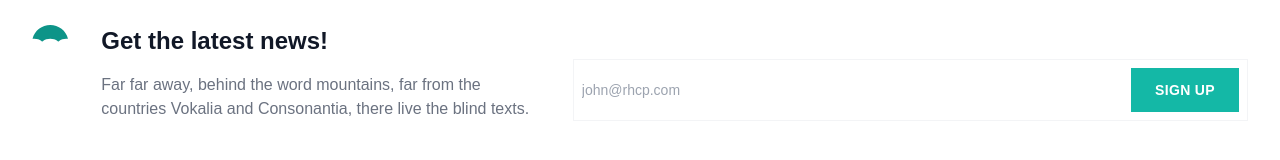
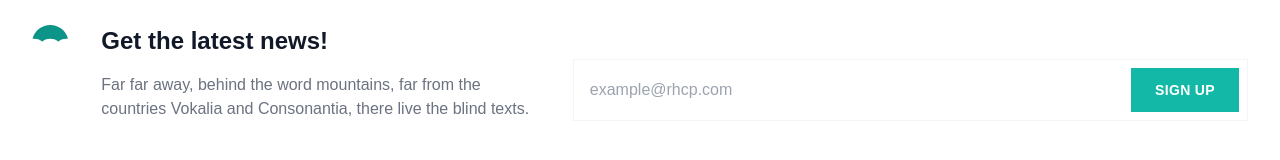
Before and after one commit to rishabhmishra9340/Udaan-Digital, a Next.js app: page / in a window 1280 px wide. Shown: the part 5877-6037 px from the top of the page. Built offline with nearby package versions, Linux system fonts and the light colour scheme.

Commit message:
UI changes

```diff
--- a/src/app/components/Footer.jsx
+++ b/src/app/components/Footer.jsx
@@ -69,8 +69,8 @@ export default function Footer() {
                     <input
                       type="email"
                       id="UserEmail"
-                      placeholder="john@rhcp.com"
-                      className="w-full border-none focus:border-transparent focus:ring-transparent sm:text-sm"
+                      placeholder="example@rhcp.com"
+                      className="w-full text-md border-0 focus:outline-none p-2"
                       value={email}
                       onChange={(e) => setEmail(e.target.value)}
                     />
```
